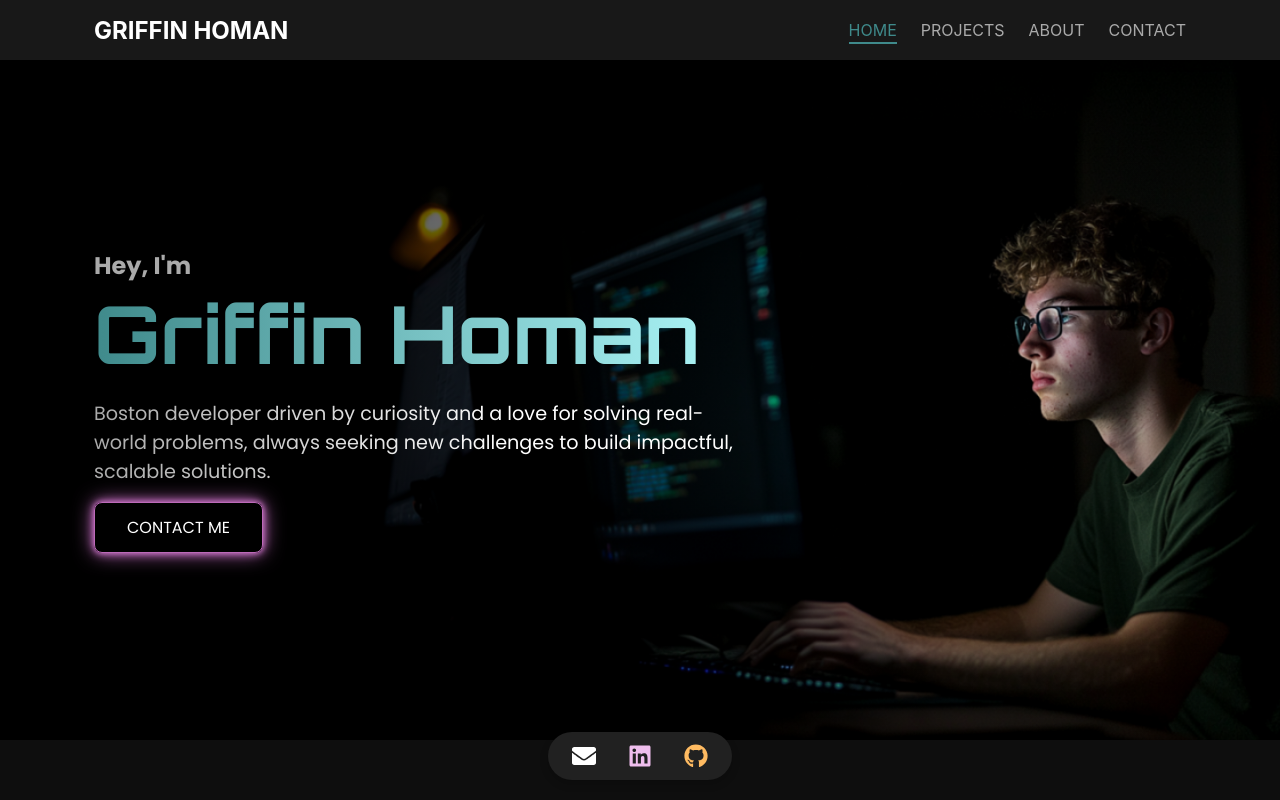
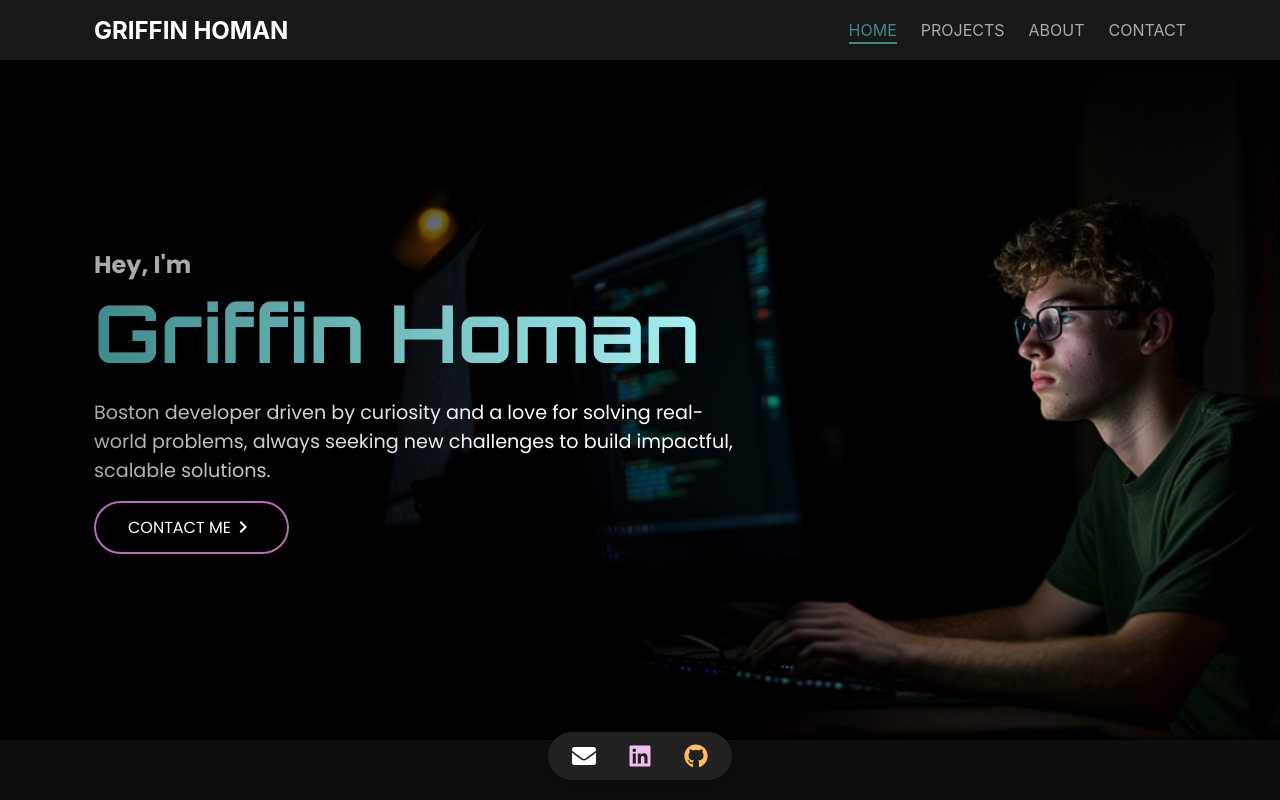
Before and after one commit to ghoman4/personal-portfolio, a React (Create React App) app: page / in a window 1280 px wide. Shown: the top 800 px of the page. Built offline with nearby package versions, Linux system fonts and the light colour scheme.

Commit message:
Editing ugly buttons

```diff
--- a/src/components/Home/HeroSection.tsx
+++ b/src/components/Home/HeroSection.tsx
@@ -1,5 +1,6 @@
 import React from "react";
 import "../../styles/pages/Home.scss";
+import ChevronRightIcon from "@mui/icons-material/ChevronRight";
 
 const HeroSection: React.FC = () => {
     return (
@@ -12,7 +13,10 @@ const HeroSection: React.FC = () => {
                         Boston developer driven by curiosity and a love for solving real-world problems,
                         always seeking new challenges to build impactful, scalable solutions.
                     </p>
-                    <button className="hero__button">Contact Me</button>
+                    <button className="hero__button">
+                        Contact Me
+                        <ChevronRightIcon/>
+                    </button>
                 </div>
             </div>
         </section>
--- a/src/styles/pages/Home.scss
+++ b/src/styles/pages/Home.scss
@@ -83,20 +83,23 @@
 
     /* Hero Button */
     .hero__button {
+      display: flex;
+      justify-content: center;
+      align-items: center;
       padding: 0.75rem 2rem;
       font-family: "Poppins", sans-serif;
       font-size: 1rem;
       text-transform: uppercase;
       border: solid 2px $secondary;
-      border-radius: 8px;
+      border-radius: 30px;
       background-color: transparent;
       color: $white;
       cursor: pointer;
       transition: background-color 0.3s ease;
-      @include apply-glow("border-color", $secondary, $secondary, $secondary);
 
       &:hover {
-        background-color: $secondary-dark;
+        border-width: 2px !important; //Don't let apply-glow override width
+        @include apply-glow("border-color", $secondary-light, $secondary-light);
       }
     }
 
```
